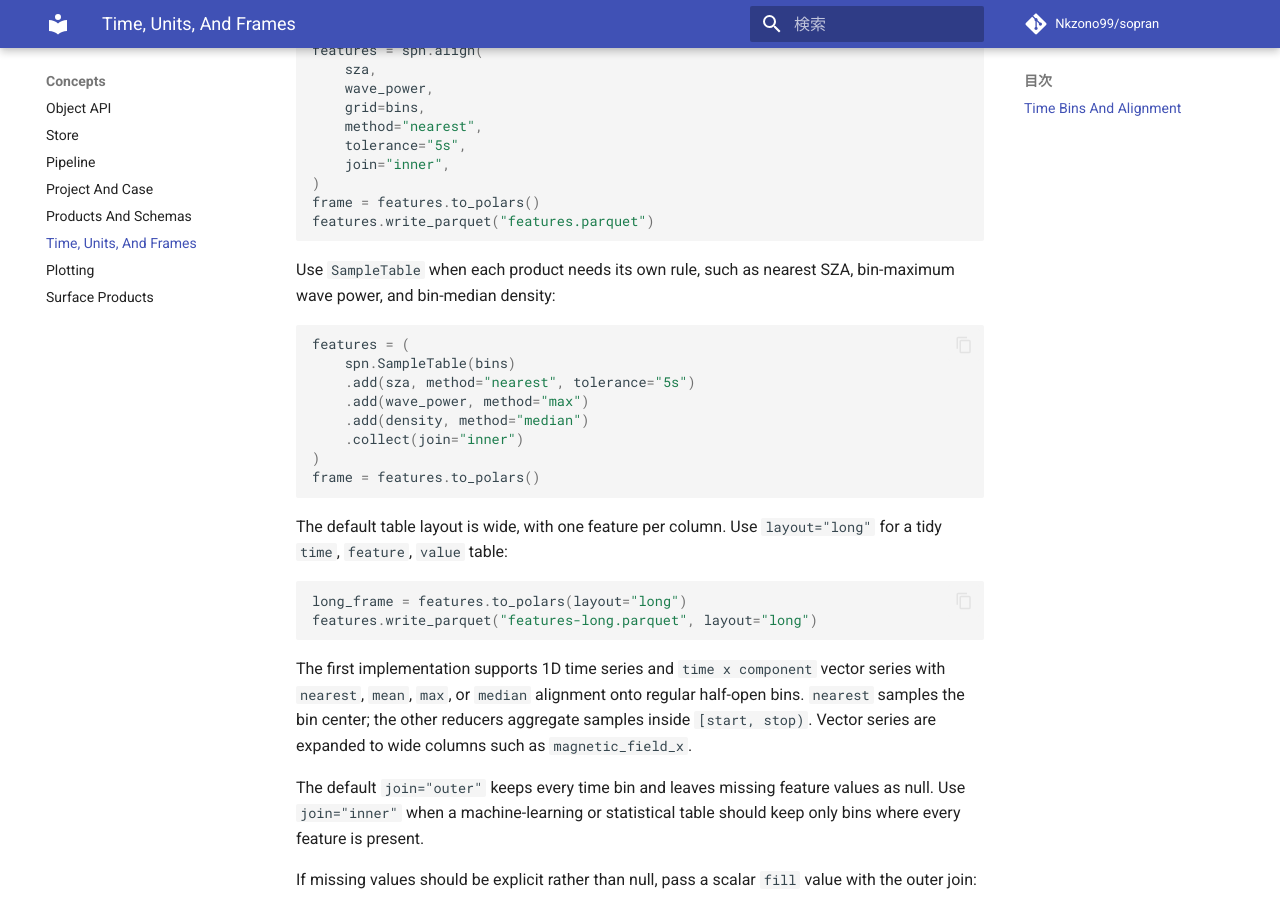
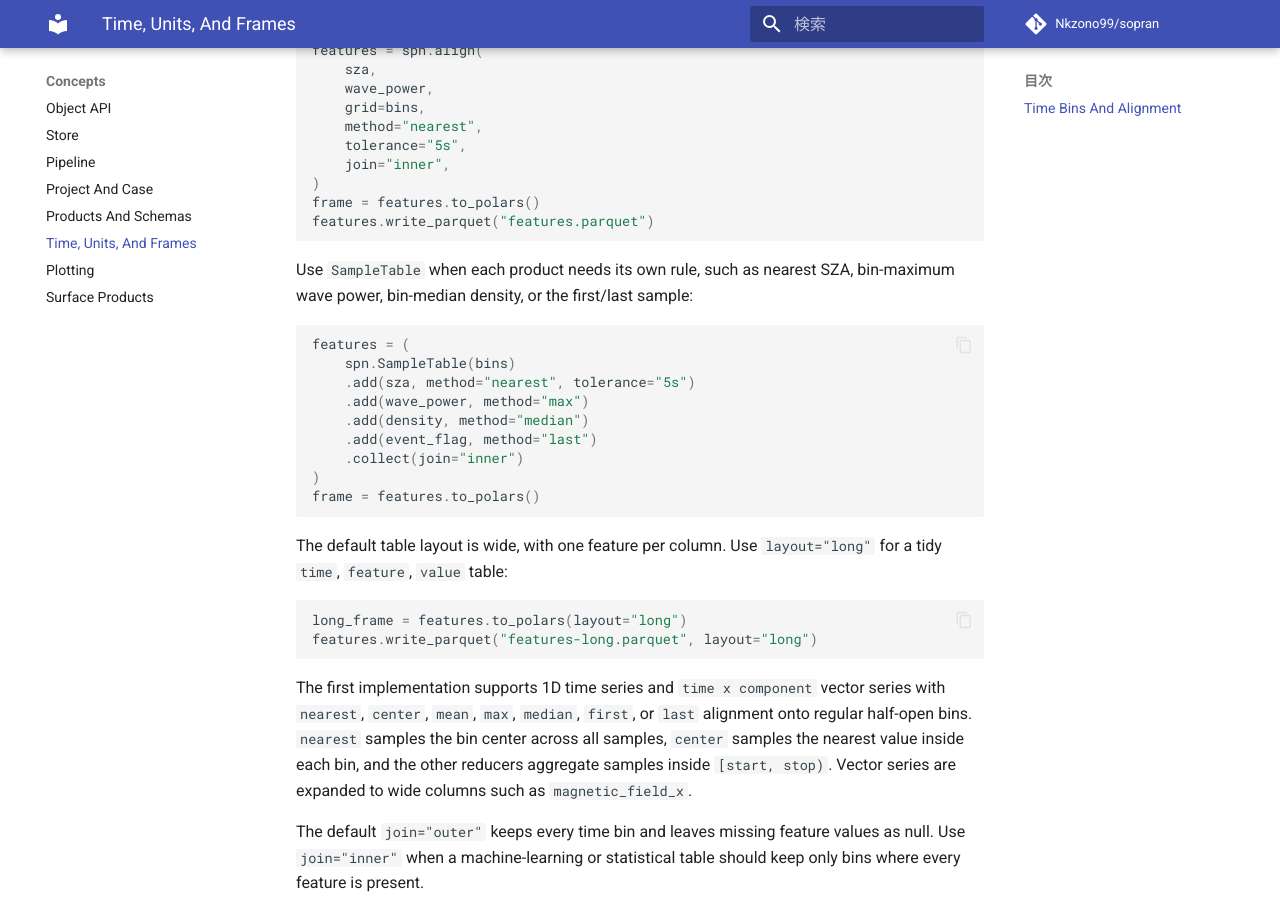
Before and after one commit to Nkzono99/sopran, an MkDocs documentation site: the page built from docs/concepts/time-units-frames.md, in a window 1280 px wide and 900 px high, scrolled down 755 px. Built offline with MkDocs 1.6.1 and Material for MkDocs 9.7.7, drawn with Linux system fonts in a browser that asks for light colours; comment, search, counter and statistics services are not loaded.

Commit message:
Add center first last reducers

````diff
--- a/docs/concepts/time-units-frames.md
+++ b/docs/concepts/time-units-frames.md
@@ -42,7 +42,7 @@ features.write_parquet("features.parquet")
 ```
 
 Use `SampleTable` when each product needs its own rule, such as nearest SZA,
-bin-maximum wave power, and bin-median density:
+bin-maximum wave power, bin-median density, or the first/last sample:
 
 ```python
 features = (
@@ -50,6 +50,7 @@ features = (
     .add(sza, method="nearest", tolerance="5s")
     .add(wave_power, method="max")
     .add(density, method="median")
+    .add(event_flag, method="last")
     .collect(join="inner")
 )
 frame = features.to_polars()
@@ -64,10 +65,11 @@ features.write_parquet("features-long.parquet", layout="long")
 ```
 
 The first implementation supports 1D time series and `time x component` vector
-series with `nearest`, `mean`, `max`, or `median` alignment onto regular
-half-open bins. `nearest` samples the bin center; the other reducers aggregate
-samples inside `[start, stop)`. Vector series are expanded to wide columns such
-as `magnetic_field_x`.
+series with `nearest`, `center`, `mean`, `max`, `median`, `first`, or `last`
+alignment onto regular half-open bins. `nearest` samples the bin center across
+all samples, `center` samples the nearest value inside each bin, and the other
+reducers aggregate samples inside `[start, stop)`. Vector series are expanded to
+wide columns such as `magnetic_field_x`.
 
 The default `join="outer"` keeps every time bin and leaves missing feature
 values as null. Use `join="inner"` when a machine-learning or statistical table
````
Also changed, not shown: README.md (+1 -1 lines), SPEC.md (+7 -7 lines), docs/concepts/plotting.md (+1 -0 lines), 2 other files.
